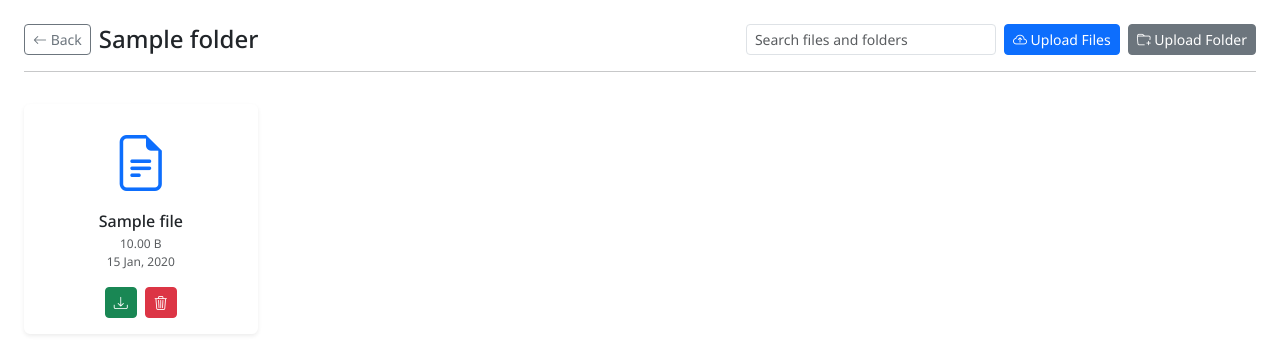
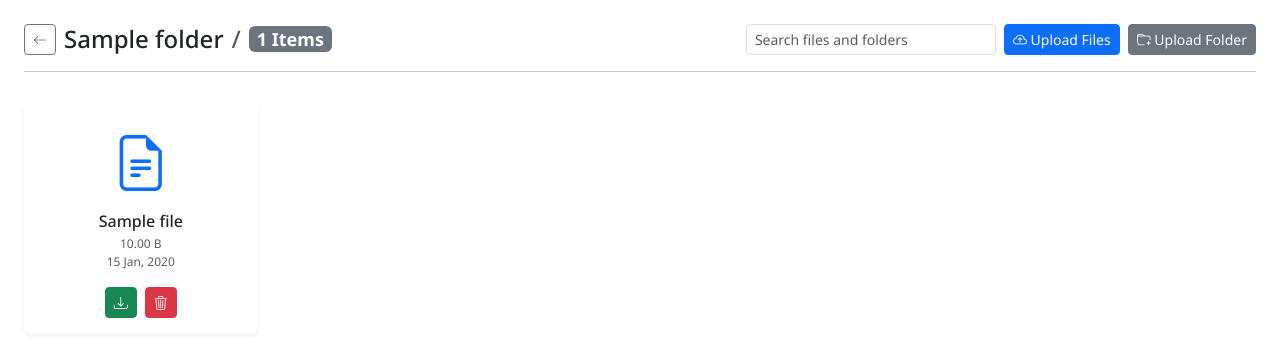
Before and after one commit to KafetzisThomas/FileSpace, a Django app: page /drive/1/ in a window 1280 px wide. Shown: the part 57-420 px from the top of the page. Run offline with Django 5.2, Linux system fonts and the light colour scheme; a user stored in the database is signed in; tables that the repository leaves empty hold one stand-in row (values such as "Sample post").

Commit message:
Display total items count in drive

```diff
--- a/files/views.py
+++ b/files/views.py
@@ -21,11 +21,14 @@ def drive(request, folder_id=None):
         folders = Folder.objects.filter(owner=request.user, name__icontains=search).order_by("name")
         files = File.objects.filter(owner=request.user, name__icontains=search).order_by("name")
 
+    total_items_count = folders.count() + files.count()
+
     return render(request, "files/drive.html", {
         "current_folder": current_folder,
         "folders": folders,
         "files": files,
         "search": search,
+        "total_items_count": total_items_count,
     })
 
 @login_required
--- a/templates/files/drive.html
+++ b/templates/files/drive.html
@@ -14,12 +14,21 @@
         <div class="d-flex align-items-center gap-2">
             {% if current_folder %}
                 <a href="{% if current_folder.parent %}{% url 'files:drive_folder' current_folder.parent.id %}{% else %}{% url 'files:drive' %}{% endif %}" class="btn btn-outline-secondary btn-sm">
-                    <i class="bi bi-arrow-left"></i> Back
+                    <i class="bi bi-arrow-left"></i>
                 </a>
-                <h4 class="mb-0">{{ current_folder.name }}</h4>
-            {% else %}
-                <h4 class="mb-0">Your Drive</h4>
             {% endif %}
+
+            <h4 class="mb-0 d-flex align-items-center gap-2">
+                {% if current_folder %}
+                    {{ current_folder.name }}
+                {% else %}
+                    Your Drive
+                {% endif %}
+                <span class="text-muted">/</span>
+                <span class="badge bg-secondary small px-2 py-1">
+                    {{ total_items_count }} Items
+                </span>
+            </h4>
         </div>
 
         <div class="d-flex gap-2">
```
